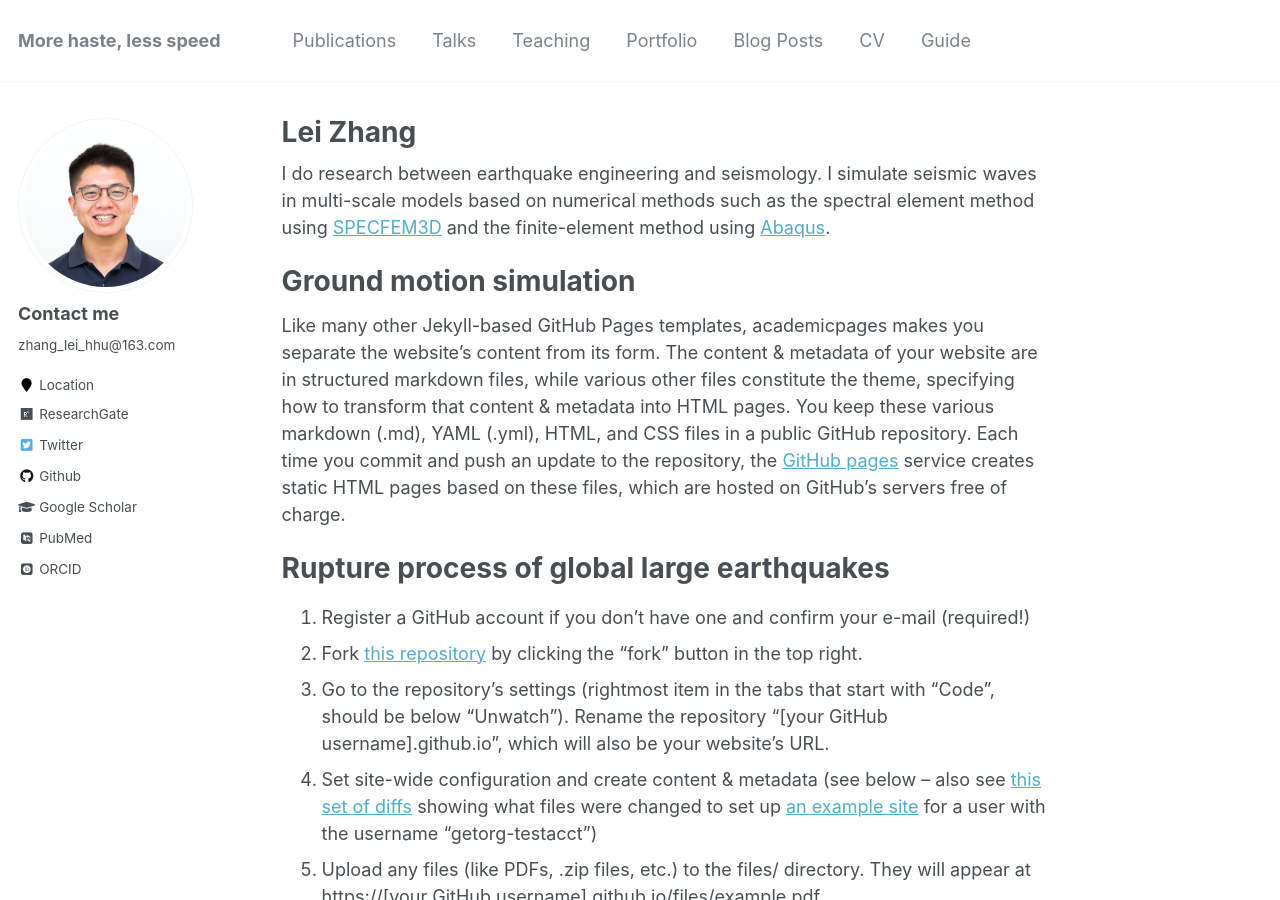
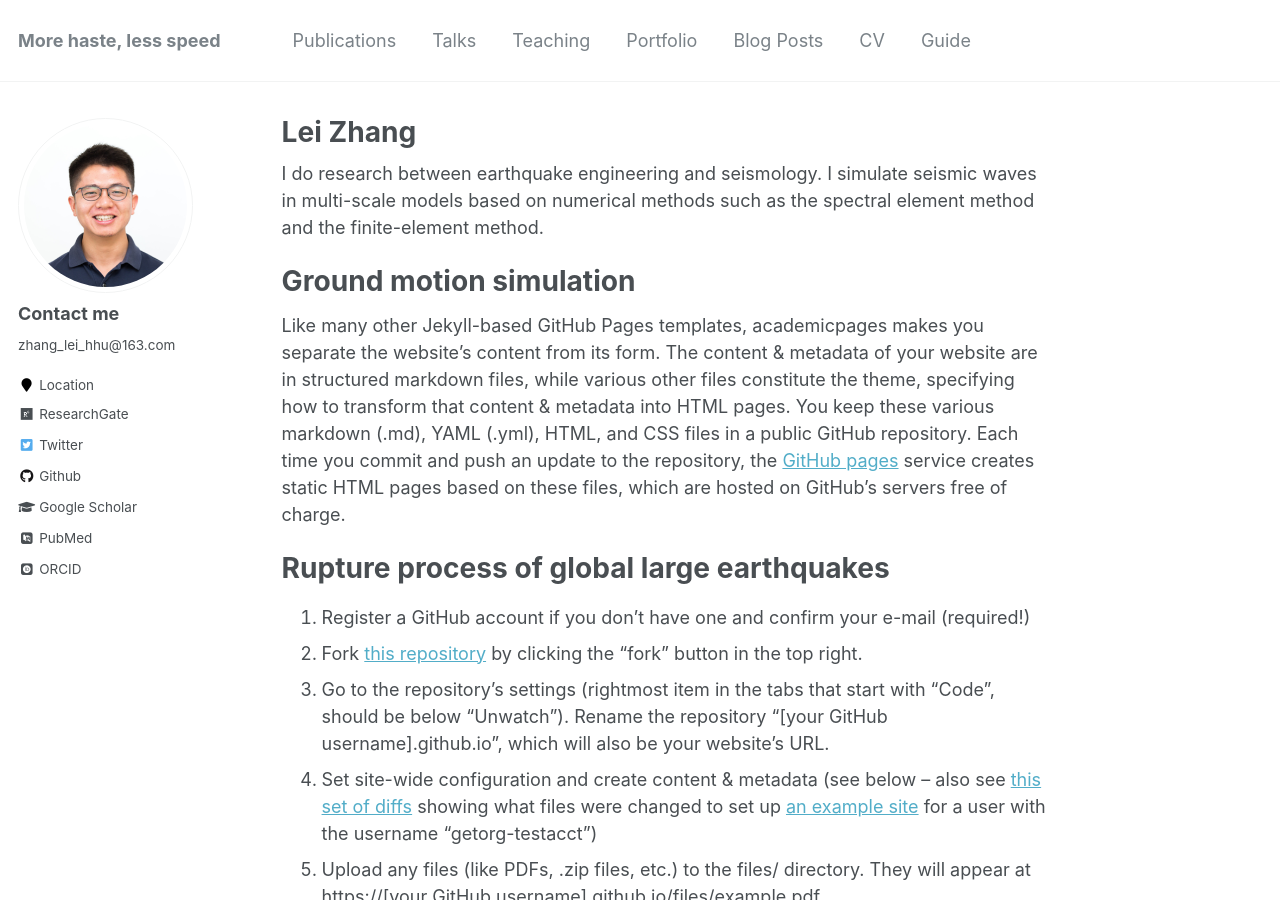
Before and after one commit to zhanglei911/zhanglei911.github.io, a Jekyll site: the page built from _pages/about.md, in a window 1280 px wide and 900 px high. Built offline with Jekyll 4.4.1, drawn with Linux system fonts in a browser that asks for light colours; some web fonts are replaced.

Commit message:
Update about.md

```diff
--- a/_pages/about.md
+++ b/_pages/about.md
@@ -8,7 +8,7 @@ redirect_from:
   - /about.html
 ---
 
-I do research between earthquake engineering and seismology. I simulate seismic waves in multi-scale models based on numerical methods such as the spectral element method using [SPECFEM3D](https://github.com/geodynamics/specfem3d) and the finite-element method using [Abaqus](https://academy.3ds.com/en/software/abaqus-student-edition).
+I do research between earthquake engineering and seismology. I simulate seismic waves in multi-scale models based on numerical methods such as the spectral element method and the finite-element method.
 
 Ground motion simulation
 ======
```
